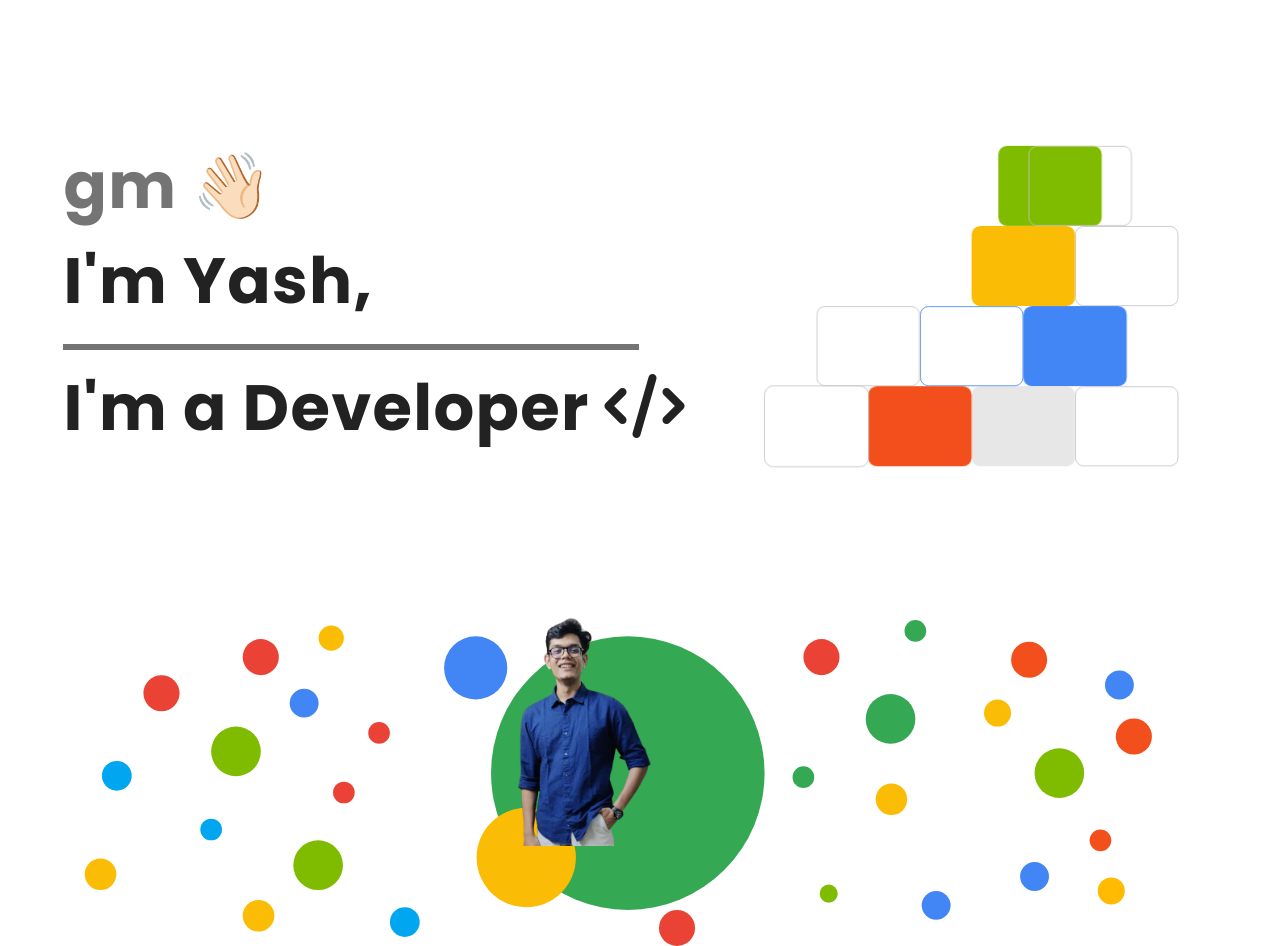
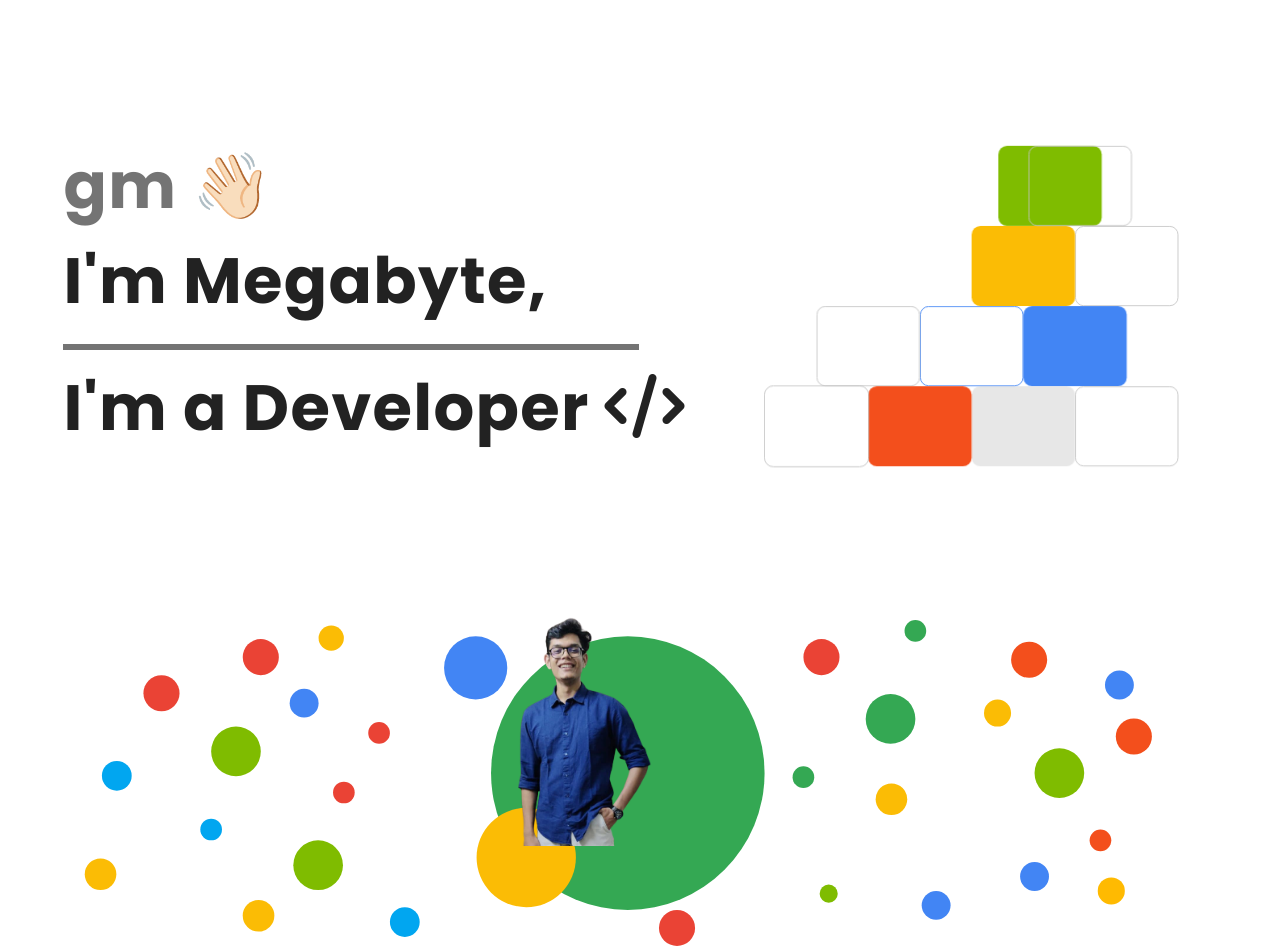
Before and after one commit to megabyte0x/portfolio-nextjs, a plain HTML site: page index.html in a window 1280 px wide. Shown: the top 946 px of the page. Drawn offline with nearby package versions, Linux system fonts and the light colour scheme; no server answers.

Commit message:
updated name

```diff
--- a/index.html
+++ b/index.html
@@ -48,7 +48,7 @@
       <div class="text_top">
         <div>
           <span class="text-bounce">gm 👋🏻 </span>
-          <span class="text-bounce">I'm Yash,</span>
+          <span class="text-bounce">I'm Megabyte,</span>
         </div>
       </div>
       <div class="text_bottom">
@@ -336,8 +336,7 @@
             <a href="https://twitter.com/megabyte0x" target="_blank"><i class="fab fa-twitter icon"></i></a>
           </li>
           <li>
-            <a href="https://www.linkedin.com/in/megabyte0x/" target="_blank"><i
-                class="fab fa-linkedin icon"></i></a>
+            <a href="https://www.linkedin.com/in/megabyte0x/" target="_blank"><i class="fab fa-linkedin icon"></i></a>
           </li>
           <li>
             <a href="https://www.instagram.com/yashgarg.lens/" target="_blank"><i class="fab fa-instagram icon"></i></a>
@@ -351,10 +350,13 @@
 
   <footer>
     <div class="footer_line">
-      <h3>Made with <i class="fas fa-heart" aria-hidden="true"></i> Yash Garg</h3>
+      <h3>Made with <i class="fas fa-heart" aria-hidden="true"></i> Megabyte </h3>
     </div>
-    <div class="footer_line_coffee" >
-      <script type="text/javascript" src="https://cdnjs.buymeacoffee.com/1.0.0/button.prod.min.js" data-name="bmc-button" data-slug="yashgarg" data-color="#FFDD00" data-emoji=""  data-font="Cookie" data-text="Buy me a coffee" data-outline-color="#000000" data-font-color="#000000" data-coffee-color="#ffffff" ></script>
+    <div class="footer_line_coffee">
+      <script type="text/javascript" src="https://cdnjs.buymeacoffee.com/1.0.0/button.prod.min.js"
+        data-name="bmc-button" data-slug="yashgarg" data-color="#FFDD00" data-emoji="" data-font="Cookie"
+        data-text="Buy me a coffee" data-outline-color="#000000" data-font-color="#000000"
+        data-coffee-color="#ffffff"></script>
     </div>
   </footer>
 
```
